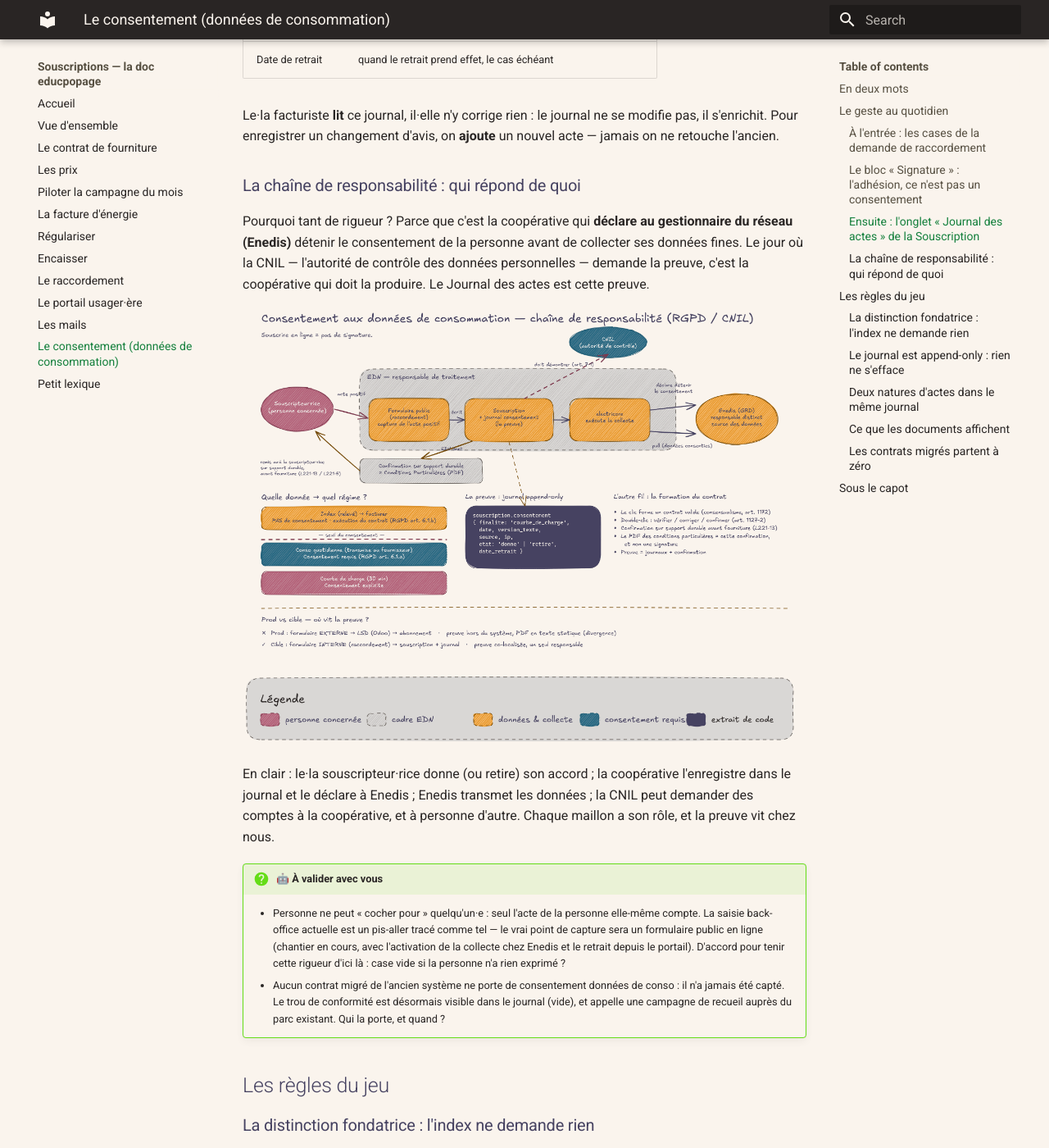
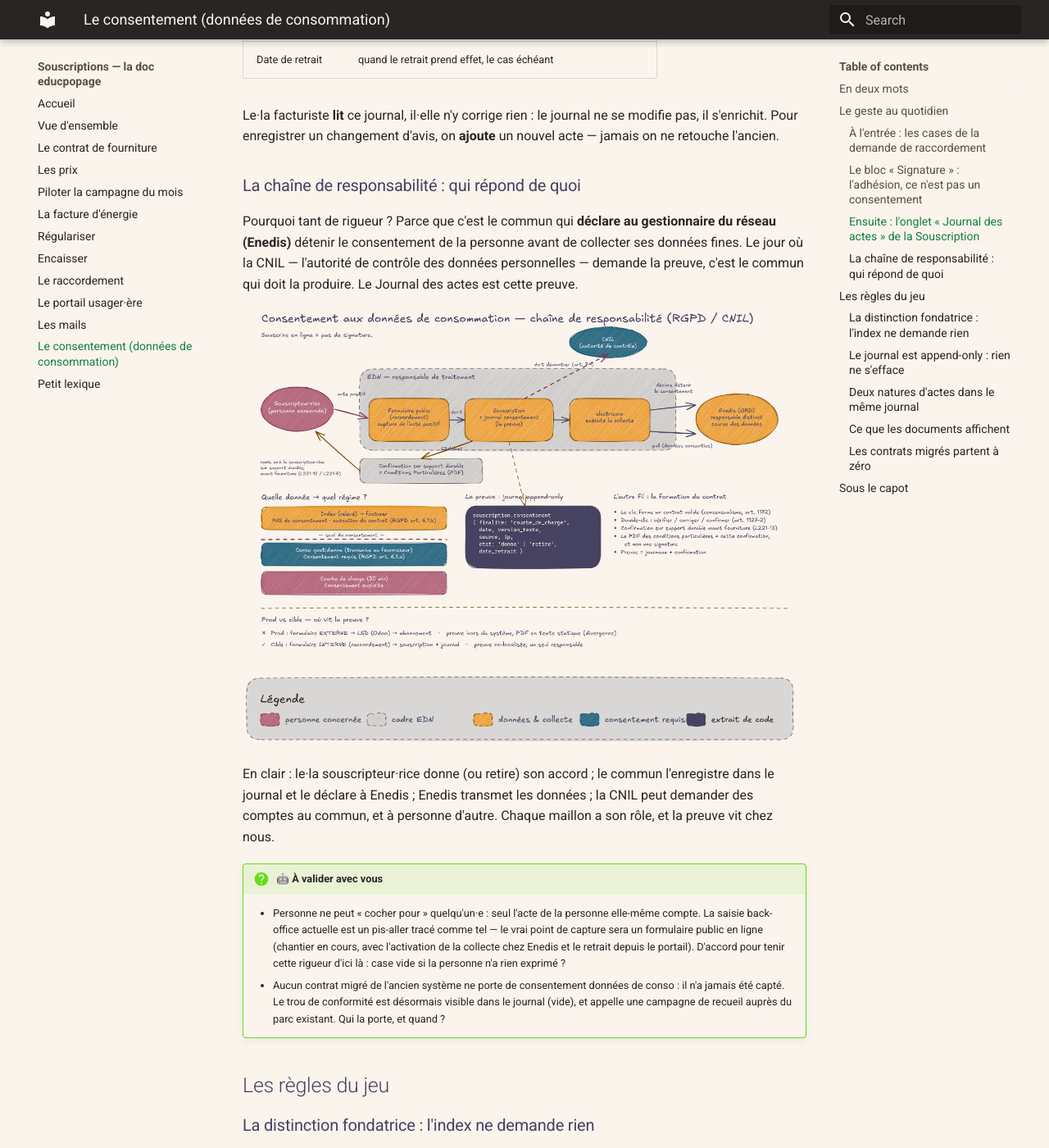
Before and after one commit to Energie-De-Nantes/souscriptions_odoo, an MkDocs documentation site: the page built from docs/educpopage/consentement.md, in a window 1280 px wide and 1400 px high, scrolled down 1676 px. Shown: the whole window at 82% size. Built offline with MkDocs 1.6.1 and Material for MkDocs 9.7.7, drawn with Linux system fonts in a browser that asks for light colours.

Commit message:
fix(educpopage) : « la coopérative » devient « le commun » dans les 4 pages concernées (#398)
Co-authored-by: Claude Fable 5 <noreply@anthropic.com>

```diff
--- a/docs/educpopage/consentement.md
+++ b/docs/educpopage/consentement.md
@@ -71,17 +71,17 @@ ne se modifie pas, il s'enrichit. Pour enregistrer un changement d'avis, on
 
 ### La chaîne de responsabilité : qui répond de quoi
 
-Pourquoi tant de rigueur ? Parce que c'est la coopérative qui **déclare au
+Pourquoi tant de rigueur ? Parce que c'est le commun qui **déclare au
 gestionnaire du réseau (Enedis)** détenir le consentement de la personne
 avant de collecter ses données fines. Le jour où la CNIL — l'autorité de
-contrôle des données personnelles — demande la preuve, c'est la coopérative
+contrôle des données personnelles — demande la preuve, c'est le commun
 qui doit la produire. Le Journal des actes est cette preuve.
 
 ![La chaîne de responsabilité](diagrammes/consentement-chaine-responsabilite.png)
 
-En clair : le·la souscripteur·rice donne (ou retire) son accord ; la
-coopérative l'enregistre dans le journal et le déclare à Enedis ; Enedis
-transmet les données ; la CNIL peut demander des comptes à la coopérative,
+En clair : le·la souscripteur·rice donne (ou retire) son accord ; le
+commun l'enregistre dans le journal et le déclare à Enedis ; Enedis
+transmet les données ; la CNIL peut demander des comptes au commun,
 et à personne d'autre. Chaque maillon a son rôle, et la preuve vit chez nous.
 
 !!! question "🤖 À valider avec vous"
```
Also changed, not shown: docs/educpopage/contrat.md (+1 -1 lines), docs/educpopage/raccordement.md (+1 -1 lines), docs/educpopage/regulariser.md (+1 -1 lines).
